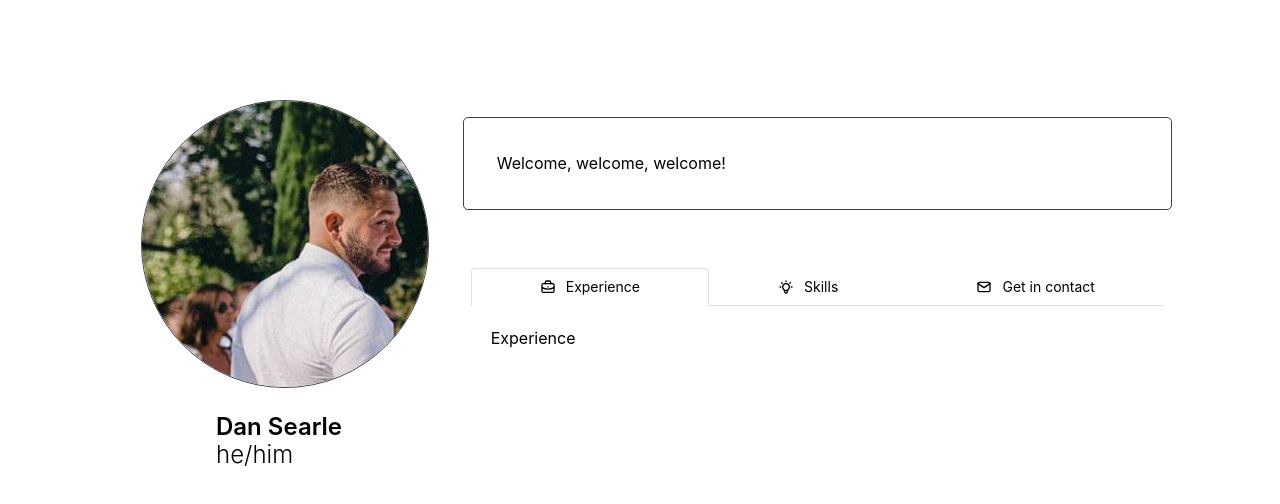
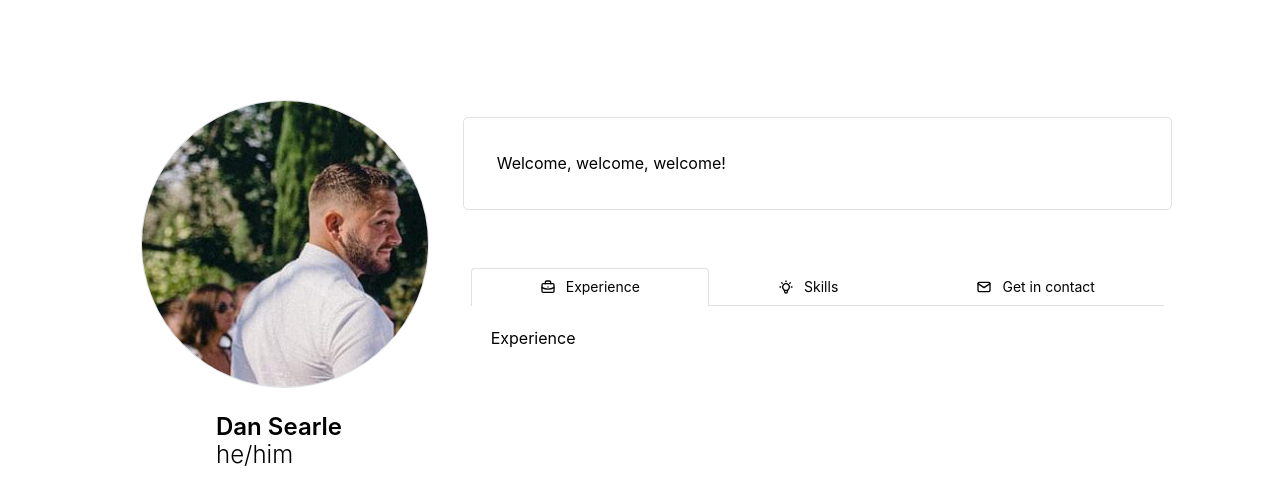
Before and after one commit to searledan/resume-in-code, a React (Vite) app: page / in a window 1280 px wide. Shown: the top 504 px of the page. Built offline with nearby package versions, Linux system fonts and the light colour scheme; a small style sheet from the web is missing.

Commit message:
Updated colour setup

```diff
--- a/src/App.tsx
+++ b/src/App.tsx
@@ -12,6 +12,8 @@ import "@mantine/nprogress/styles.css";
 import "@mantine/spotlight/styles.css";
 import "@mantine/tiptap/styles.css";
 
+import "./Global.css";
+
 export const App = () => {
   return (
     <MantineProvider defaultColorScheme="auto">
--- /dev/null
+++ b/src/Global.css
@@ -0,0 +1,9 @@
+/* For light mode */
+:root[data-mantine-color-scheme="light"] body {
+    --mantine-color-body: var(--mantine-color-white);
+}
+
+/* For dark mode */
+:root[data-mantine-color-scheme="dark"] body {
+    --mantine-color-body: var(--mantine-color-dark-9);
+}
--- /dev/null
+++ b/src/components/Test/Test.module.css
@@ -0,0 +1,6 @@
+.border {
+    border-width: .1rem;
+    border-color: light-dark(var(--mantine-color-gray-3), var(--mantine-color-dark-4));
+    border-style: solid;
+    border-radius: 5px;
+}
--- a/src/components/Test/Test.tsx
+++ b/src/components/Test/Test.tsx
@@ -2,17 +2,18 @@ import { Container, Grid, Center, Avatar, Box, Text, Tabs } from "@mantine/core"
 import { useViewportSize } from "@mantine/hooks";
 import { IconBriefcase, IconBulb, IconMail } from "@tabler/icons-react";
 
-import Picture from "./avatar.jpg";
+import classes from "./Test.module.css";
+import picture from "./Avatar.jpg";
 
 export const Test = () => {
-  const { height } = useViewportSize();
+  // const { height } = useViewportSize();
 
   return (
     <Container fluid m={100}>
       <Grid grow>
-        <Grid.Col span={4} mih={height}>
+        <Grid.Col span={4}>
           <Center>
-            <Avatar name="Dan Searle" alt="Dan Searle" radius="18rem" size="18rem" color="initials" src={Picture} bd=".1rem var(--mantine-color-dark-4) solid" />
+            <Avatar className={classes.border} name="Dan Searle" alt="Dan Searle" radius="18rem" size="18rem" color="initials" src={picture} />
           </Center>
 
           <Box pt={25} px={100}>
@@ -23,7 +24,7 @@ export const Test = () => {
 
         <Grid.Col span={8}>
           <Grid>
-            <Grid.Col span={12} my={25} bd="1px var(--mantine-color-dark-4) solid" style={{ borderRadius: "5px" }}>
+            <Grid.Col className={classes.border} span={12} my={25}>
               <Text p={25}>Welcome, welcome, welcome!</Text>
             </Grid.Col>
 
```
